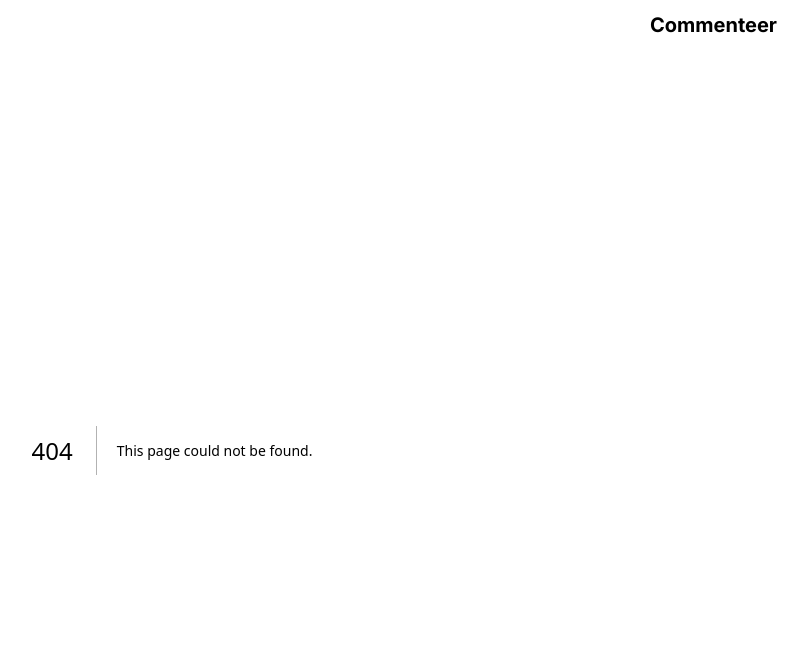
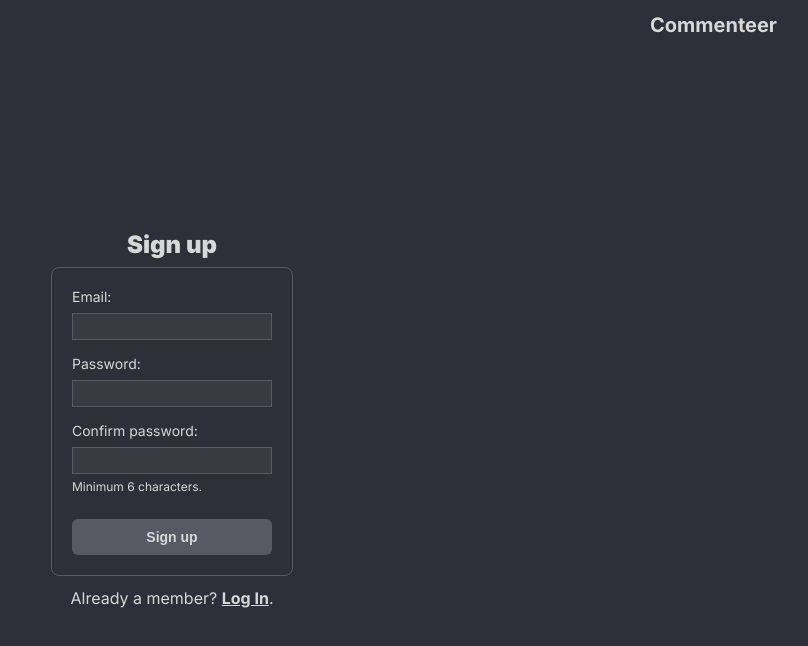
Before and after one commit to mazurcodes/commenteer, a Next.js app: page /signup in a window 1280 px wide. Before the commit this address had no page. Shown: the top 646 px of the page, without its empty margins (468-1276 px from the left). Built offline with nearby package versions, Linux system fonts and the light colour scheme; no server answers.

Commit message:
/signup page with AuthFormSignup component and util functions

```diff
--- /dev/null
+++ b/app/components/AuthFormSignup/index.module.scss
@@ -0,0 +1,62 @@
+.form {
+  display: flex;
+  flex-direction: column;
+  justify-content: center;
+  align-items: center;
+
+  h1 {
+    font-weight: 900;
+    font-size: 24px;
+  }
+}
+
+.wrapper {
+  margin-top: 8px;
+  padding: 10px;
+  border: 1px solid #585963;
+  border-radius: 8px;
+
+  @media (min-width: 768px) {
+    padding: 20px;
+  }
+}
+
+.label {
+  display: flex;
+  flex-direction: column;
+  margin-bottom: 15px;
+
+  p {
+    padding-bottom: 8px;
+    font-size: 14px;
+  }
+
+  input {
+    width: 200px;
+    border: 1px solid #585963;
+    padding: 5px 10px;
+    color: #d7d7d7;
+    background-color: #393a42;
+  }
+
+  .inputDescription {
+    padding: 5px 0 10px;
+    font-size: 12px;
+  }
+}
+
+.error {
+  color: #d10101;
+  font-size: 14px;
+}
+
+.submitBtn {
+  width: 100%;
+  padding: 10px;
+  border: none;
+  border-radius: 6px;
+  color: #d7d7d7;
+  background-color: #585963;
+  font-size: 14px;
+  font-weight: 600;
+}
--- /dev/null
+++ b/app/components/AuthFormSignup/index.tsx
@@ -0,0 +1,90 @@
+'use client';
+import { auth } from '@/firebase/clientApp';
+import { extractFirebaseErrorMessage } from '@/firebase/errorUtils';
+import { useState } from 'react';
+import { useCreateUserWithEmailAndPassword } from 'react-firebase-hooks/auth';
+import styles from './index.module.scss';
+
+const AuthFormSignup = () => {
+  const [email, setEmail] = useState('');
+  const [password, setPassword] = useState('');
+  const [passwordConfirm, setPasswordConfirm] = useState('');
+  const [errorUI, setErrorUI] = useState('');
+
+  const [createUserWithEmailAndPassword, , loading, error] =
+    useCreateUserWithEmailAndPassword(auth);
+
+  const handleSubmit = async (event: React.SyntheticEvent) => {
+    event.preventDefault();
+    if (password === passwordConfirm) {
+      createUserWithEmailAndPassword(email, password);
+    } else {
+      setErrorUI("Passwords doesn't match");
+    }
+  };
+
+  return (
+    <form role="form" className={styles.form} onSubmit={handleSubmit}>
+      <h1>Sign up</h1>
+      <div className={styles.wrapper}>
+        <label className={styles.label} htmlFor="register-email">
+          <p>Email:</p>
+          <input
+            autoCorrect="off"
+            autoCapitalize="off"
+            tabIndex={1}
+            required
+            type="email"
+            name="register-email"
+            id="register-email"
+            value={email}
+            onChange={(e) => setEmail(e.target.value)}
+          />
+        </label>
+        <label className={styles.label} htmlFor="register-password">
+          <p>Password:</p>
+          <input
+            tabIndex={2}
+            required
+            type="password"
+            name="register-password"
+            id="register-password"
+            value={password}
+            onChange={(e) => {
+              setPassword(e.target.value);
+            }}
+          />
+        </label>
+        <label className={styles.label} htmlFor="register-confirm-password">
+          <p>Confirm password:</p>
+          <input
+            tabIndex={3}
+            required
+            type="password"
+            name="register-confirm-password"
+            id="register-confirm-password"
+            value={passwordConfirm}
+            onChange={(e) => {
+              setPasswordConfirm(e.target.value);
+            }}
+          />
+          <p className={styles.inputDescription}>Minimum 6 characters.</p>
+          {errorUI && <span className={styles.error}>{errorUI}</span>}
+          {error && (
+            <span className={styles.error}>
+              Error: {extractFirebaseErrorMessage(error.message)}
+            </span>
+          )}
+        </label>
+        <input
+          className={styles.submitBtn}
+          tabIndex={4}
+          type="submit"
+          value={loading ? 'Signing...' : 'Sign up'}
+        />
+      </div>
+    </form>
+  );
+};
+
+export default AuthFormSignup;
--- /dev/null
+++ b/app/firebase/errorUtils.ts
@@ -0,0 +1,10 @@
+export const extractFirebaseErrorMessage = (errorMessage: string) => {
+  return errorMessage
+    ? errorMessage
+        .split('(')[1]
+        .split('/')[1]
+        .split(')')[0]
+        .split('-')
+        .join(' ')
+    : '';
+};
--- /dev/null
+++ b/app/signup/page.module.scss
@@ -0,0 +1,22 @@
+.mainWrapper {
+  min-height: calc(100vh - 50px);
+  display: flex;
+  flex-direction: column;
+  justify-content: center;
+  align-items: center;
+}
+
+.error {
+  color: #d10101;
+}
+
+.link {
+  padding: 12px;
+  color: #d7d7d7;
+  text-decoration: none;
+}
+
+.span {
+  font-weight: 700;
+  text-decoration: underline;
+}
--- /dev/null
+++ b/app/signup/page.tsx
@@ -0,0 +1,54 @@
+'use client';
+import AuthFormSignup from '@/components/AuthFormSignup';
+import { auth } from '@/firebase/clientApp';
+import Link from 'next/link';
+import { useAuthState } from 'react-firebase-hooks/auth';
+import styles from './page.module.scss';
+import { useEffect } from 'react';
+import { useRouter } from 'next/navigation';
+
+const SignupPage = () => {
+  const [user, loadingAuth, errorAuth] = useAuthState(auth);
+  const router = useRouter();
+
+  useEffect(() => {
+    user && router.replace('/');
+  }, [user, router]);
+
+  if (loadingAuth) {
+    return (
+      <main className={styles.mainWrapper}>
+        <p>Checking user...</p>
+      </main>
+    );
+  }
+
+  if (errorAuth) {
+    return (
+      <main className={styles.mainWrapper}>
+        <p>
+          There was some error:{' '}
+          <span className="text-red-600">{errorAuth.message}</span>
+        </p>
+      </main>
+    );
+  }
+
+  if (!user)
+    return (
+      <main className={styles.mainWrapper}>
+        <AuthFormSignup />
+        <Link href="/login" className={styles.link}>
+          Already a member? <span className={styles.span}>Log In</span>.
+        </Link>
+      </main>
+    );
+
+  return (
+    <main className={styles.mainWrapper}>
+      <h3>Hello</h3>
+    </main>
+  );
+};
+
+export default SignupPage;
```
Also changed, not shown: app/utils/emailUtils.ts (added, +26 -0 lines).
